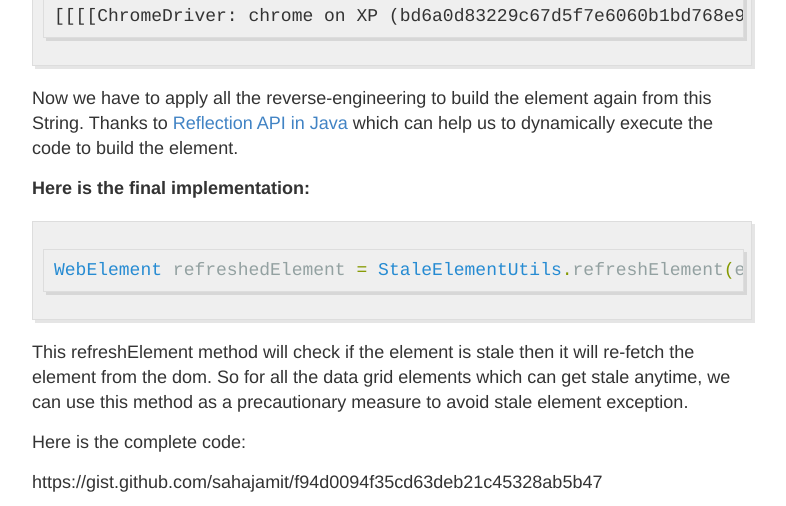
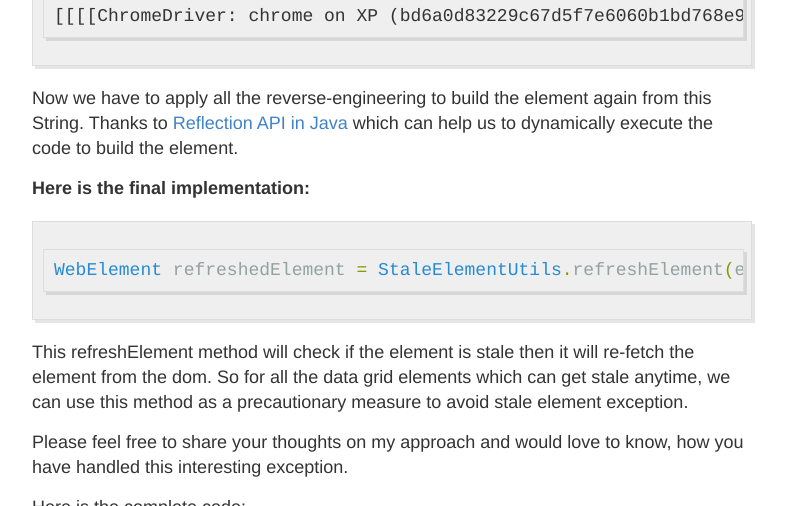
Before and after one commit to sahajamit/sahajamit.github.io, a Jekyll site: the page built from _posts/2017-8-10-Mystery-Of-stale-Element-Reference-Exception.md, in a window 1280 px wide and 900 px high, scrolled down 2640 px, cut to the strip 0-506 px from the top of the window. Shown: the whole strip, without its empty margins (248-1034 px from the left). Built offline with Jekyll 4.4.1, drawn with Linux system fonts in a browser that asks for light colours; comment, search, counter and statistics services are not loaded.

Commit message:
added new blog

```diff
--- a/_posts/2017-8-10-Mystery-Of-stale-Element-Reference-Exception.md
+++ b/_posts/2017-8-10-Mystery-Of-stale-Element-Reference-Exception.md
@@ -73,6 +73,8 @@ WebElement refreshedElement = StaleElementUtils.refreshElement(elem2);
 
 This refreshElement method will check if the element is stale then it will re-fetch the element from the dom. So for all the data grid elements which can get stale anytime, we can use this method as a precautionary measure to avoid stale element exception.
 
+Please feel free to share your thoughts on my approach and would love to know, how you have handled this interesting exception.
+
 Here is the complete code:
 
 https://gist.github.com/sahajamit/f94d0094f35cd63deb21c45328ab5b47
```
